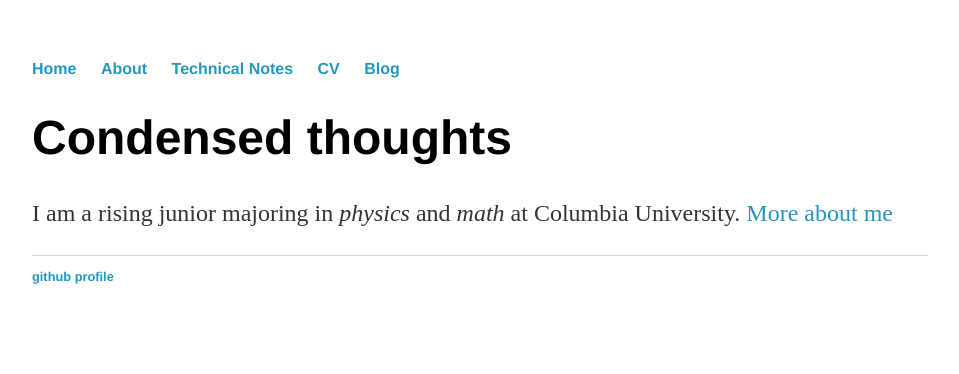
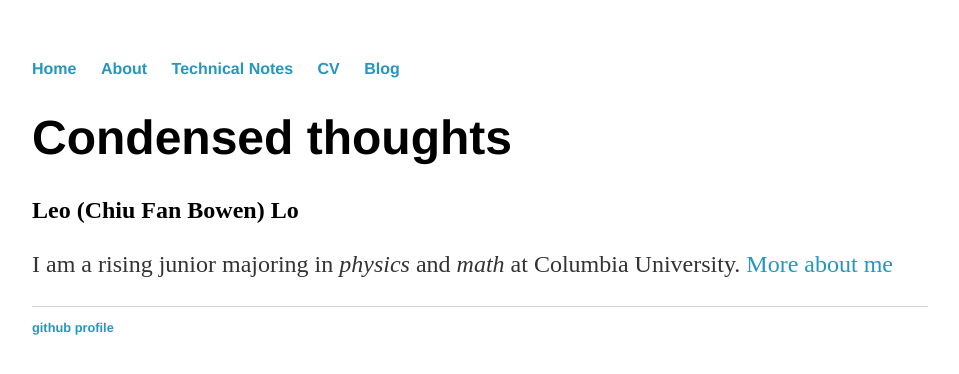
Before and after one commit to Leo-Lo/Leo-Lo.github.io, a Jekyll site: the page built from index.html, in a window 1280 px wide. Shown: the top 374 px of the page, without its empty margins (160-1119 px from the left). Built offline with Jekyll 4.4.1, drawn with Linux system fonts in a browser that asks for light colours.

Commit message:
Update index.html

```diff
--- a/index.html
+++ b/index.html
@@ -4,5 +4,6 @@ title: Leo Lo's contemplation
 ---
 <div class="blurb">
 	<h1> Condensed thoughts </h1>
+	<h2> Leo (Chiu Fan Bowen) Lo </h2>
 	<p> I am a rising junior majoring in <em> physics </em> and <em> math </em> at Columbia University. <a href="/about">More about me</a></p>
 </div><!-- /.blurb -->
```
